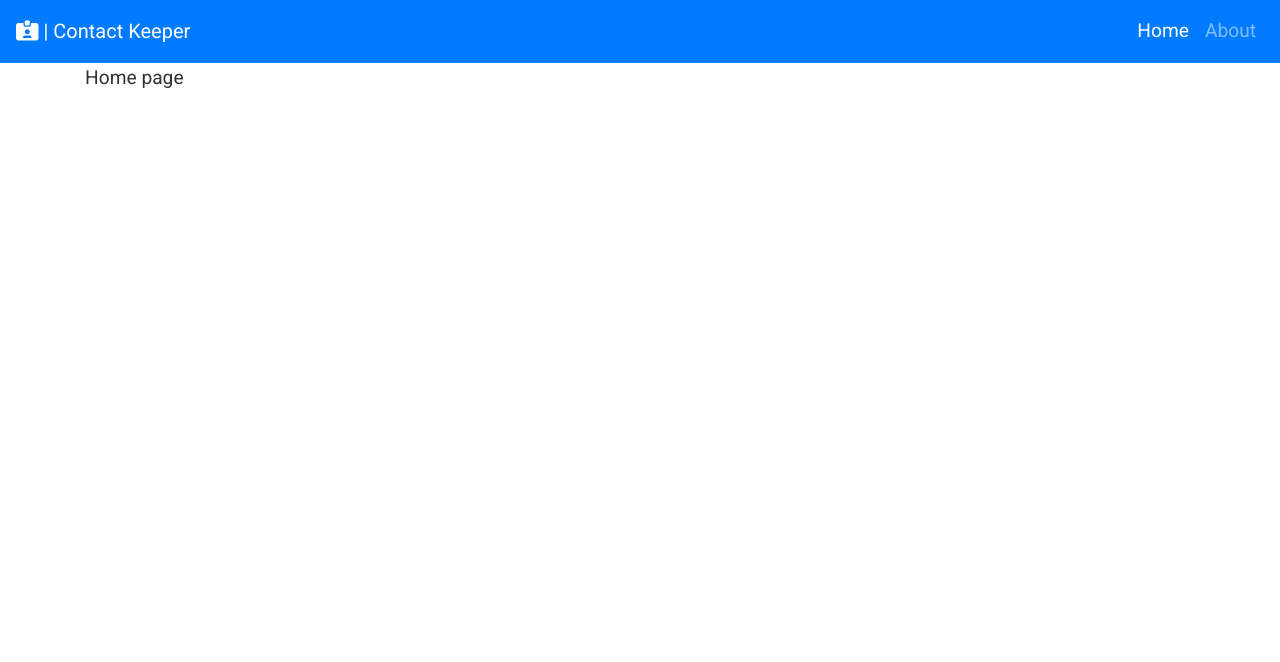
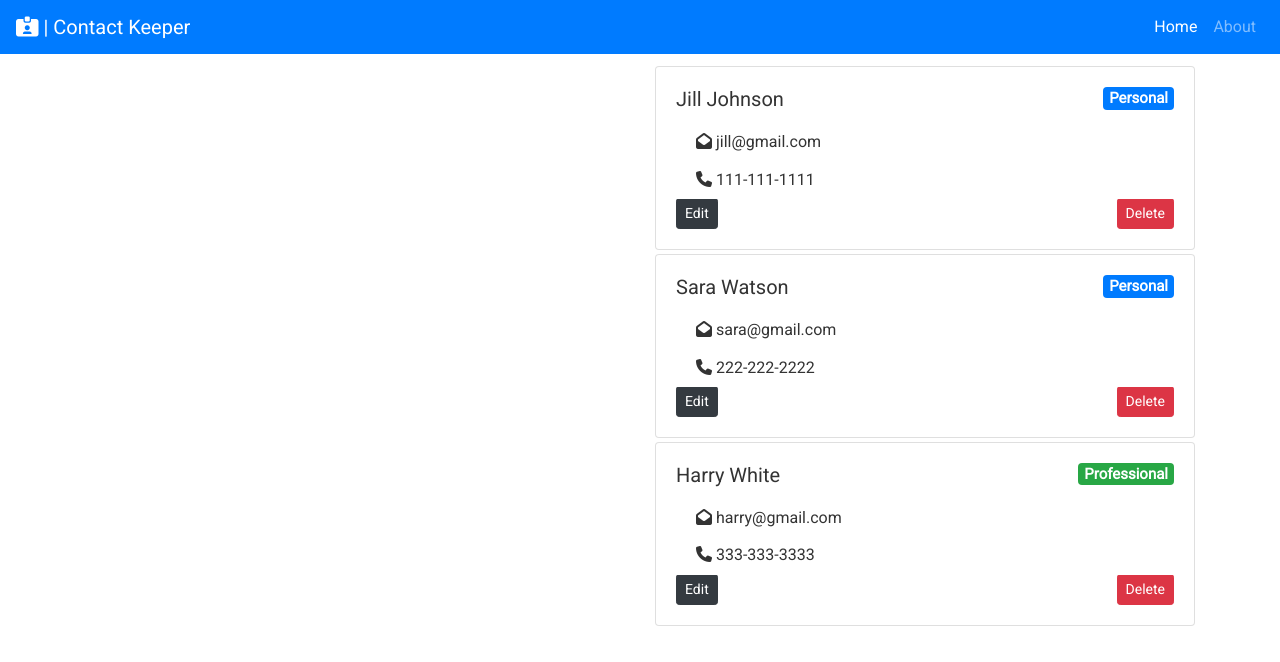
Before and after one commit to theOigen/contact-keeper, a React (Create React App) app in the folder client/: page / in a window 1280 px wide. Shown: the top 662 px of the page. Built offline with nearby package versions, Linux system fonts and the light colour scheme; the HTML template or start-up script is replaced by a standard one.

Commit message:
added contacts component

```diff
--- a/client/src/App.css
+++ b/client/src/App.css
@@ -2,8 +2,12 @@
 
 body {
   font-family: "Roboto", sans-serif;
-  font-size: 1.2rem;
-  line-height: 1.6;
+  font-size: 1rem;
+  line-height: 1.4;
   background-color: #fff;
   color: #333;
 }
+
+.no-border {
+  border: 0;
+}
--- a/client/src/App.jsx
+++ b/client/src/App.jsx
@@ -14,7 +14,7 @@ const App = () => {
       <Router>
         <>
           <Navbar />
-          <Container>
+          <Container className='mt-2'>
             <Switch>
               <Route exact path='/' component={Home} />
               <Route exact path='/about' component={About} />
--- /dev/null
+++ b/client/src/components/contacts/ContactItem.jsx
@@ -0,0 +1,49 @@
+import React from 'react';
+import PropTypes from 'prop-types';
+import { Card, Badge, ListGroup, Button } from 'react-bootstrap';
+
+const ContactItem = ({ contact }) => {
+  const { name, email, phone, type } = contact;
+
+  return (
+    <Card className='mt-1'>
+      <Card.Body>
+        <Card.Title>
+          {name}{' '}
+          <Badge
+            className='float-right'
+            variant={type === 'professional' ? 'success' : 'primary'}
+          >
+            {type.charAt(0).toUpperCase() + type.slice(1)}
+          </Badge>
+        </Card.Title>
+        <ListGroup variant='flush'>
+          {email && (
+            <ListGroup.Item className='no-border pt-2 pb-2'>
+              <i className='fas fa-envelope-open' /> {email}
+            </ListGroup.Item>
+          )}
+          {phone && (
+            <ListGroup.Item className='no-border pt-2 pb-2'>
+              <i className='fas fa-phone' /> {phone}
+            </ListGroup.Item>
+          )}
+        </ListGroup>
+        <div className='d-flex justify-content-between'>
+          <Button variant='dark' size='sm'>
+            Edit
+          </Button>
+          <Button variant='danger' size='sm'>
+            Delete
+          </Button>
+        </div>
+      </Card.Body>
+    </Card>
+  );
+};
+
+ContactItem.propTypes = {
+  contact: PropTypes.object.isRequired
+};
+
+export default ContactItem;
--- /dev/null
+++ b/client/src/components/contacts/Contacts.jsx
@@ -0,0 +1,19 @@
+import React, { useContext } from 'react';
+import ContactContext from '../../context/contact/contactContext';
+import ContactItem from './ContactItem';
+
+const Contacts = () => {
+  const contactContext = useContext(ContactContext);
+
+  const { contacts } = contactContext;
+
+  return (
+    <>
+      {contacts.map(contact => (
+        <ContactItem key={contact.id} contact={contact} />
+      ))}
+    </>
+  );
+};
+
+export default Contacts;
--- a/client/src/components/pages/Home.jsx
+++ b/client/src/components/pages/Home.jsx
@@ -1,7 +1,18 @@
 import React from 'react';
+import { Row, Col } from 'react-bootstrap';
+import Contacts from '../contacts/Contacts';
 
 const Home = () => {
-  return <div>Home page</div>;
+  return (
+    <>
+      <Row>
+        <Col>{/* Form Here */}</Col>
+        <Col>
+          <Contacts />
+        </Col>
+      </Row>
+    </>
+  );
 };
 
 export default Home;
```
